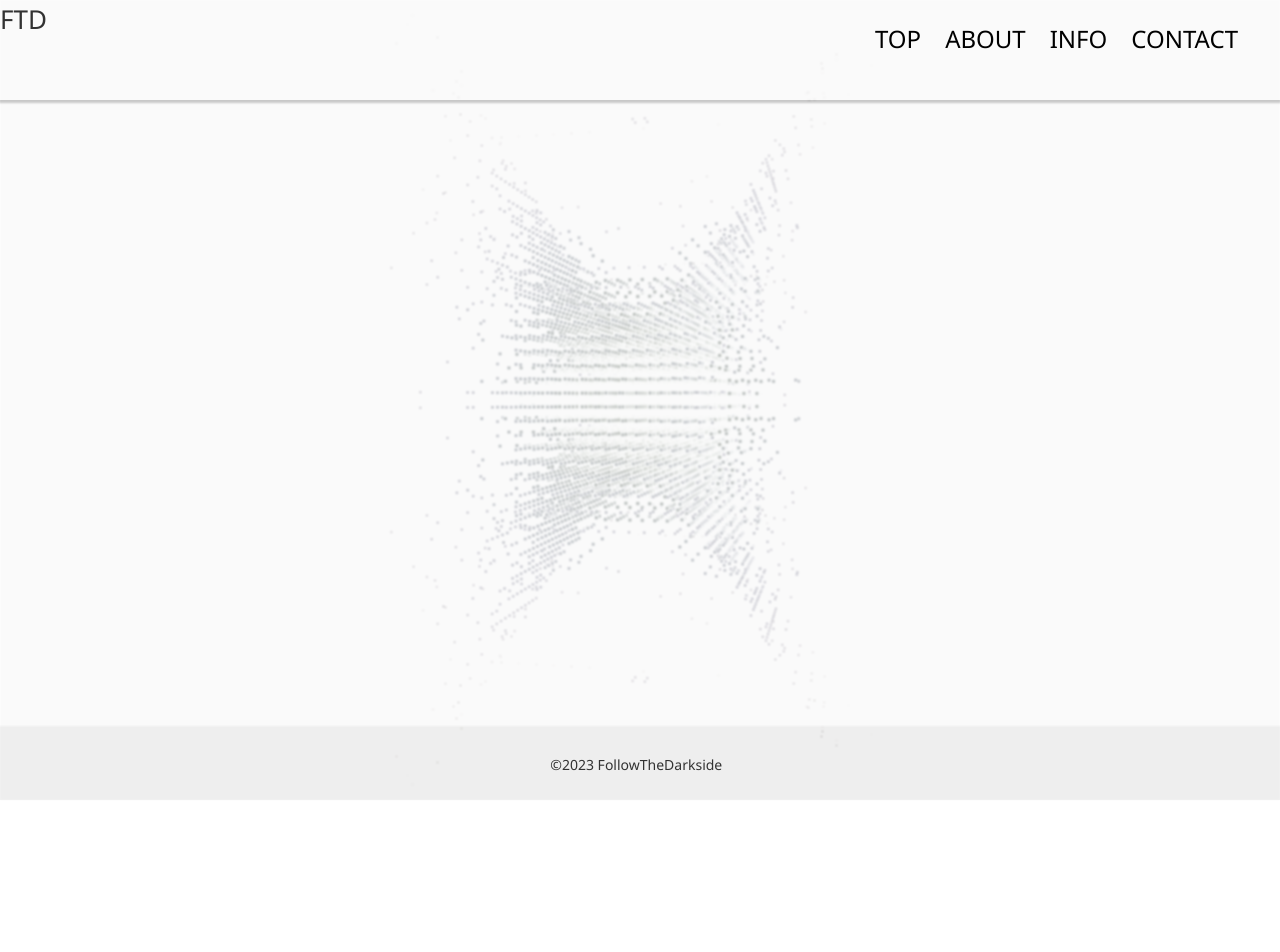
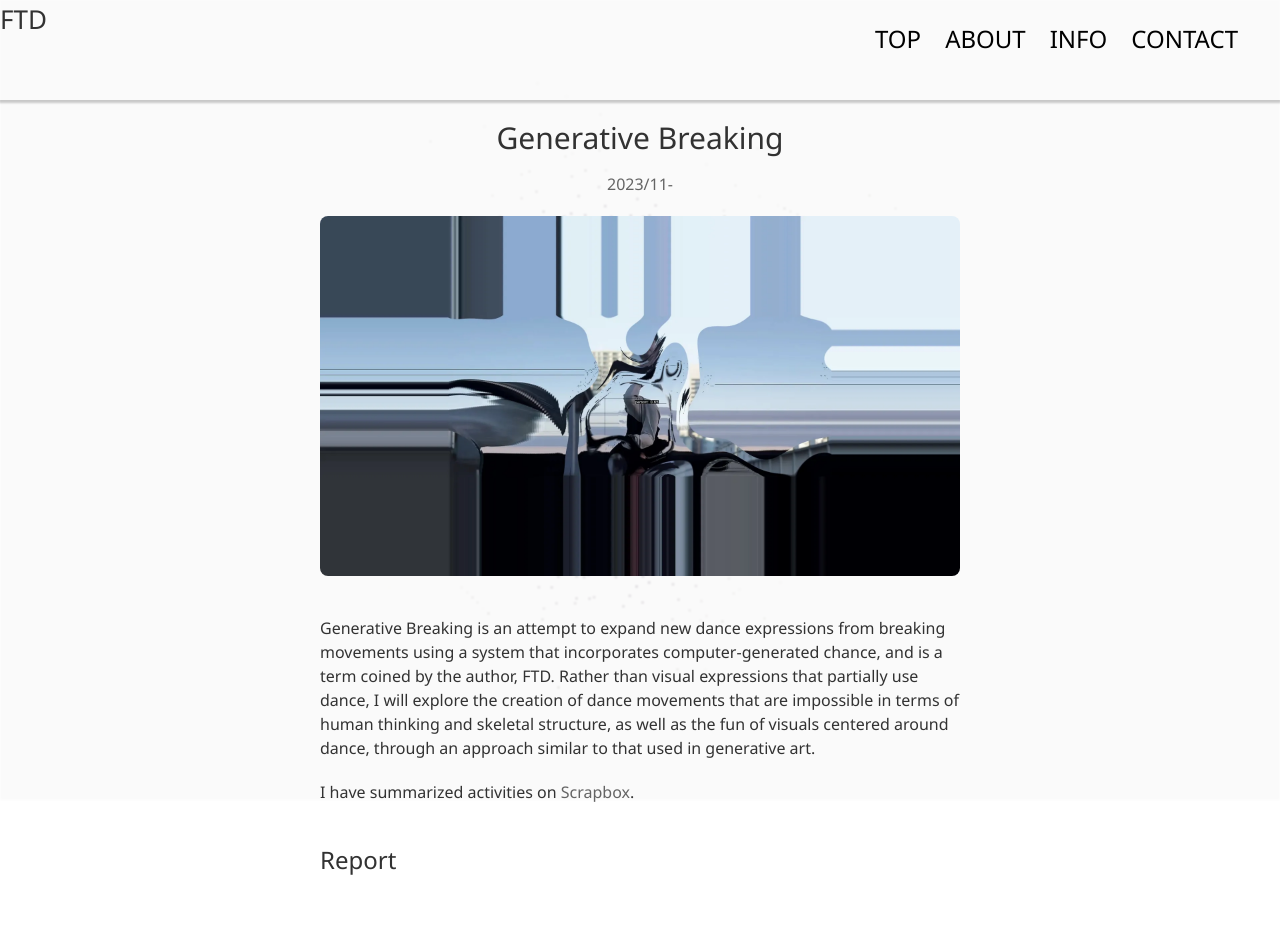
Before and after one commit to FollowTheDarkside/ftd-portfolio-nuxt3, a Nuxt app: page /works/work12 in a window 1280 px wide. Before the commit this address had no page. Shown: the top 952 px of the page. Before the commit the page ends 800 px from the top, so only its background shows below. Built offline with nearby package versions, Linux system fonts and the light colour scheme; grey boxes are pictures that could not be loaded.

Commit message:
[add] add page for work12

```diff
--- a/components/GridLayout.vue
+++ b/components/GridLayout.vue
@@ -1,5 +1,9 @@
 <template>
     <div class="pt-10 grid gap-5 grid-cols-1 md:grid-cols-2 xl:grid-cols-3" id="grid-layout" ref="gridLayout">
+        <NuxtLink class="work-focus" id="work12" to="/works/work12">
+            <nuxt-img preload class="" src="/image/works/work12/work12-2.webp" alt="work12" />
+            <nuxt-img preload class="" src="/image/works/work12/work12-1.webp" alt="work12" />
+        </NuxtLink>
         <NuxtLink class="work-focus" id="work11" to="/works/work11">
             <nuxt-img preload class="" src="/image/works/work11/work11-2.webp" alt="work11" />
             <nuxt-img preload class="" src="/image/works/work11/work11-1.webp" alt="work11" />
--- /dev/null
+++ b/pages/works/work12/index.vue
@@ -0,0 +1,46 @@
+<template>
+<div class="">
+    <div class="main-text w-5/6 md:w-1/2 2xl:w-1/3 mx-auto">
+        <h1 class="text-3xl pt-5 text-center">Generative Breaking</h1>
+        <h3 class="text-1xl mt-4 text-center">2023/11-</h3>
+        <div class="flex justify-center" >
+            <img
+                class="my-5 rounded-lg"
+                src="/image/works/work12/work12-1.webp"
+                alt="ftd"
+            />
+        </div>
+        <p class="my-5">
+            Generative Breaking is an attempt to expand new dance expressions from breaking movements using a system that incorporates computer-generated chance, and is a term coined by the author, FTD.
+            Rather than visual expressions that partially use dance, I will explore the creation of dance movements that are impossible in terms of human thinking and skeletal structure, as well as the fun of visuals centered around dance, through an approach similar to that used in generative art.
+        </p>
+        <p class="my-5">
+            I have summarized activities on <NuxtLink class="my-link" to="https://scrapbox.io/generative-breaking/" target="_blank">Scrapbox</NuxtLink>.
+        </p>
+        <h2 class="text-2xl mt-10 mb-5">Report</h2>
+        <div class="flex justify-center mt-5 mb-10">
+            <iframe class="rounded-lg w-full h-80 youtube" data-src="https://www.youtube.com/embed/SNfO2hrb5eQ?si=ZV_KvH5gXx0yBSAF" title="YouTube video player" frameborder="0" allow="accelerometer; autoplay; clipboard-write; encrypted-media; gyroscope; picture-in-picture; web-share" allowfullscreen></iframe>
+        </div>
+    </div>
+
+</div>
+</template>
+<script setup>
+useHead({
+  title: 'Generative Breaking / FTD',
+  meta: [
+    {
+      name: 'description',
+      content: 'Work by FTD',
+    },
+  ],
+});
+</script>
+<script>
+export default {
+    mounted () {
+        console.log("work12 mounted...");
+        initYoutubeIframe(this);
+    }
+}
+</script>
```
Also changed, not shown: public/image/works/work12/work12-1.webp (added), public/image/works/work12/work12-2.webp (added).
